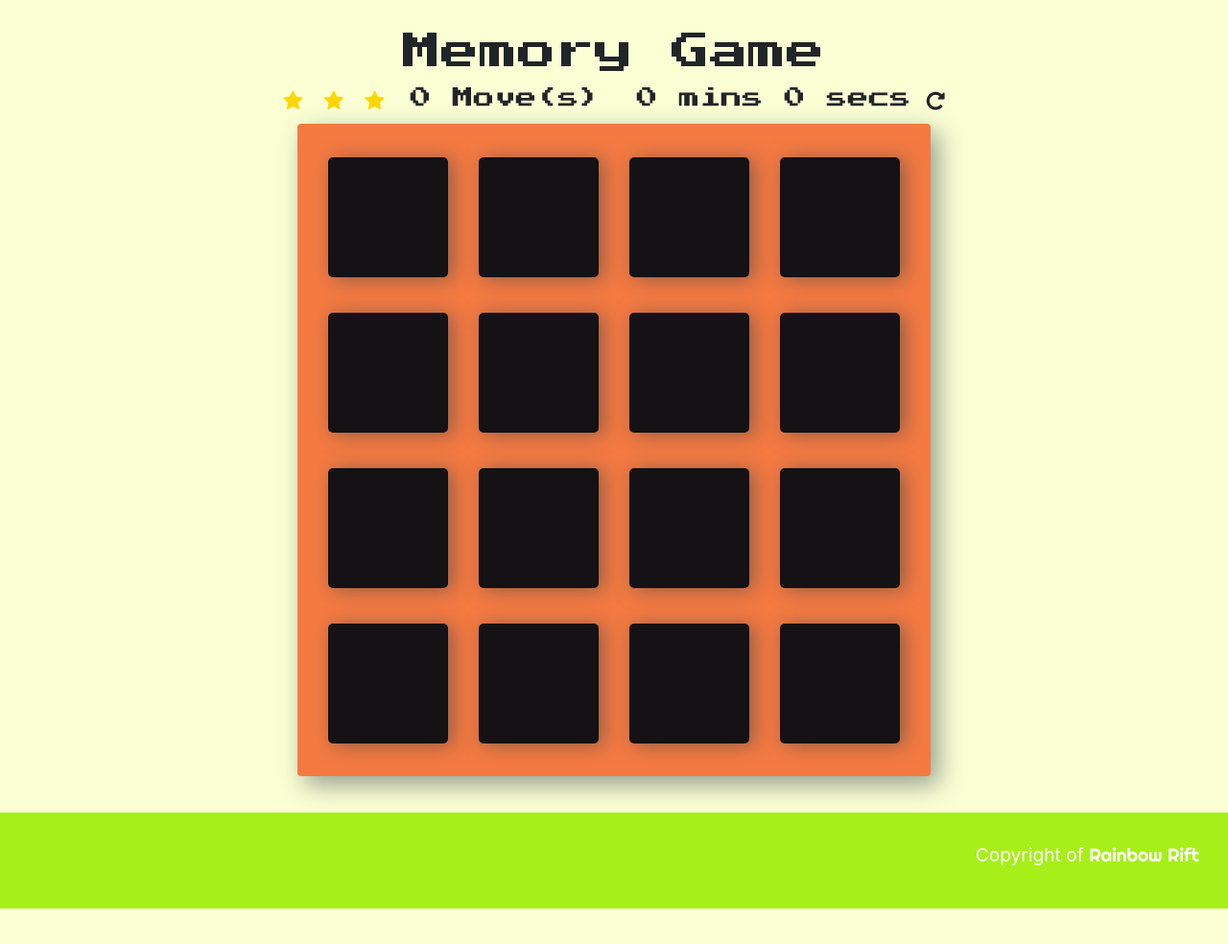
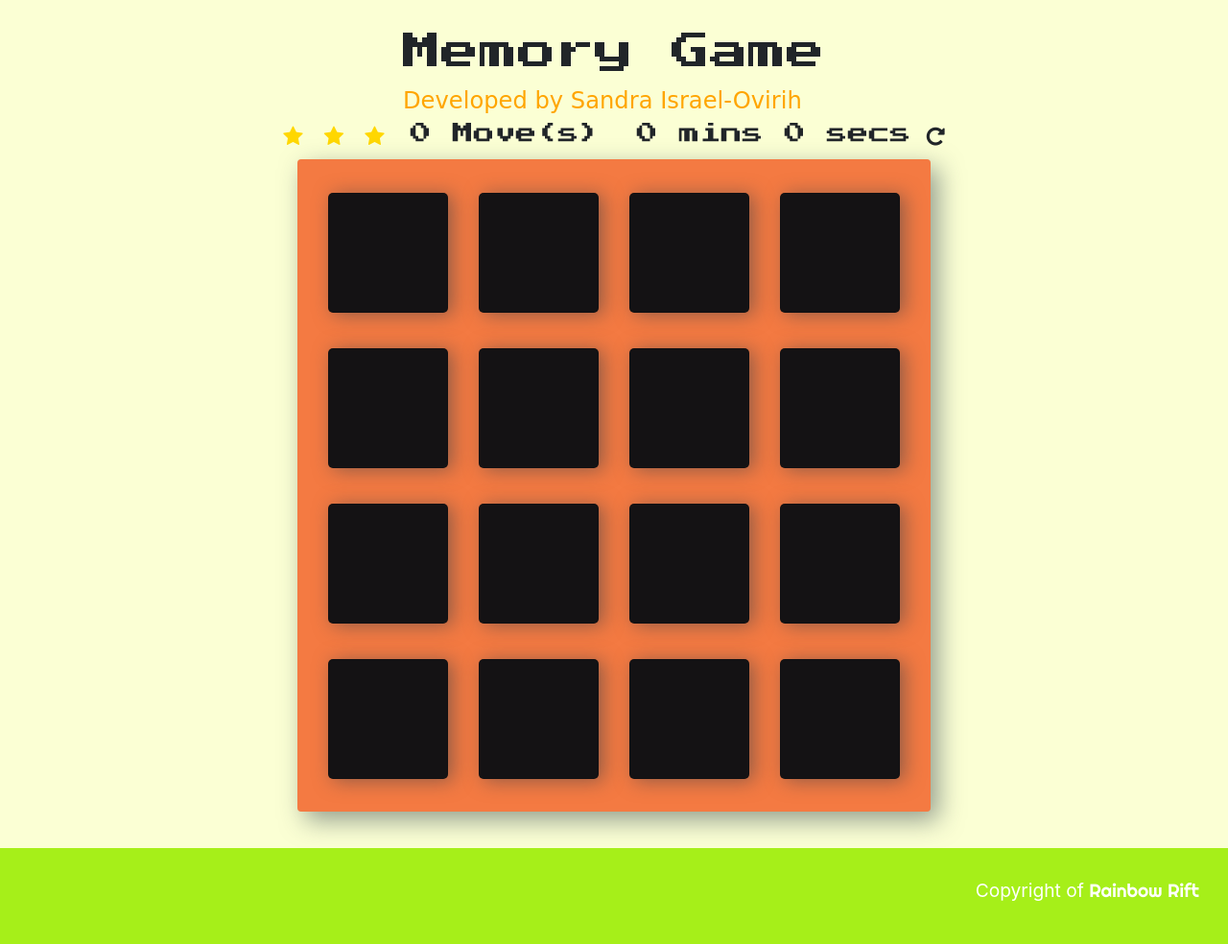
Before and after one commit to nadiamayangputri/foodtopia, a Node server app: page /games/match in a window 1280 px wide. Shown: the part 170-1154 px from the top of the page at 96% size. Before the commit the page ends 1117 px from the top, so only its background shows below. Run offline with Node 20, Linux system fonts and the light colour scheme; some libraries are stand-ins or nearby versions; some web fonts are replaced.

Commit message:
attribution

```diff
--- a/views/css/games/game_memory_match.css
+++ b/views/css/games/game_memory_match.css
@@ -18,7 +18,7 @@ body {
 
 .content{
     background: #ffffff;
-    font-family: 'Press Start 2P',cursive;
+    font-family: 'Press Start 2P', cursive;
     font-size: 10px;
 }
 
@@ -32,7 +32,17 @@ body {
 h1 {
     font-size: 1.4em;
 }
-
+#attribution{
+    font-size: 1.1em;
+    font-family:'Comic Sans MS', bold, sans-serif;
+    text-align: justify;
+    clear:left;
+    color: orange;
+}
+#attribution:hover{
+    color: lightcoral;
+    transform: scale(1.1);
+}
 .nav, .content{
     background-color: #fbffd4;
 }
--- a/views/ejs/games/game_match.ejs
+++ b/views/ejs/games/game_match.ejs
@@ -2,7 +2,7 @@
 <html lang="en">
 <head>
     <meta charset="UTF-8">
-    <title>Foodtopia</title>
+    <title>Match Game</title>
     <meta name="viewport" content="width=device-width, initial-scale=1">
 
     <link rel="stylesheet" href="../../css/games/game_memory_match.css" >
@@ -53,6 +53,7 @@
     <div class="container">
         <header>
             <h1>Memory Game</h1>
+            <a href="https://scotch.io/tutorials/how-to-build-a-memory-matching-game-in-javascript" id = "attribution">Developed by Sandra Israel-Ovirih</a>
         </header>
 
         <section class="score-panel">
```
